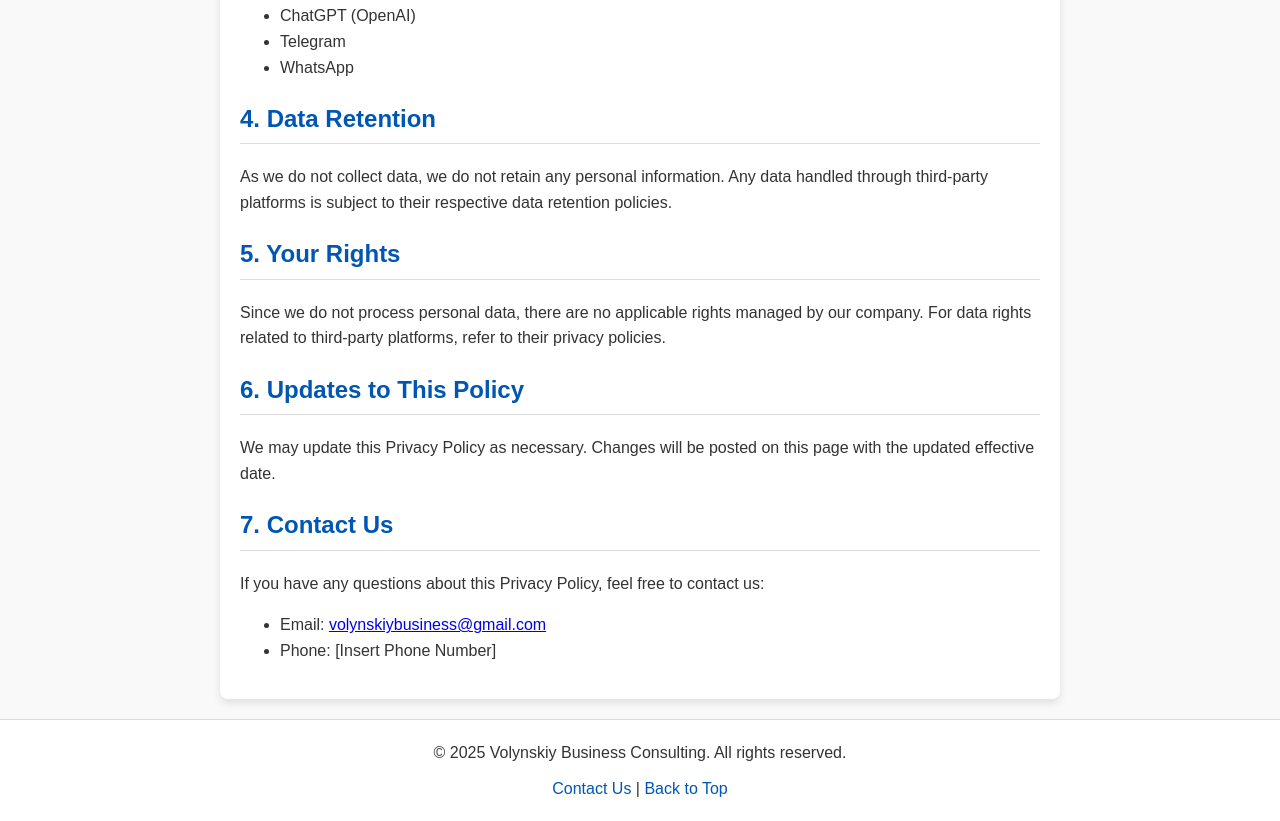
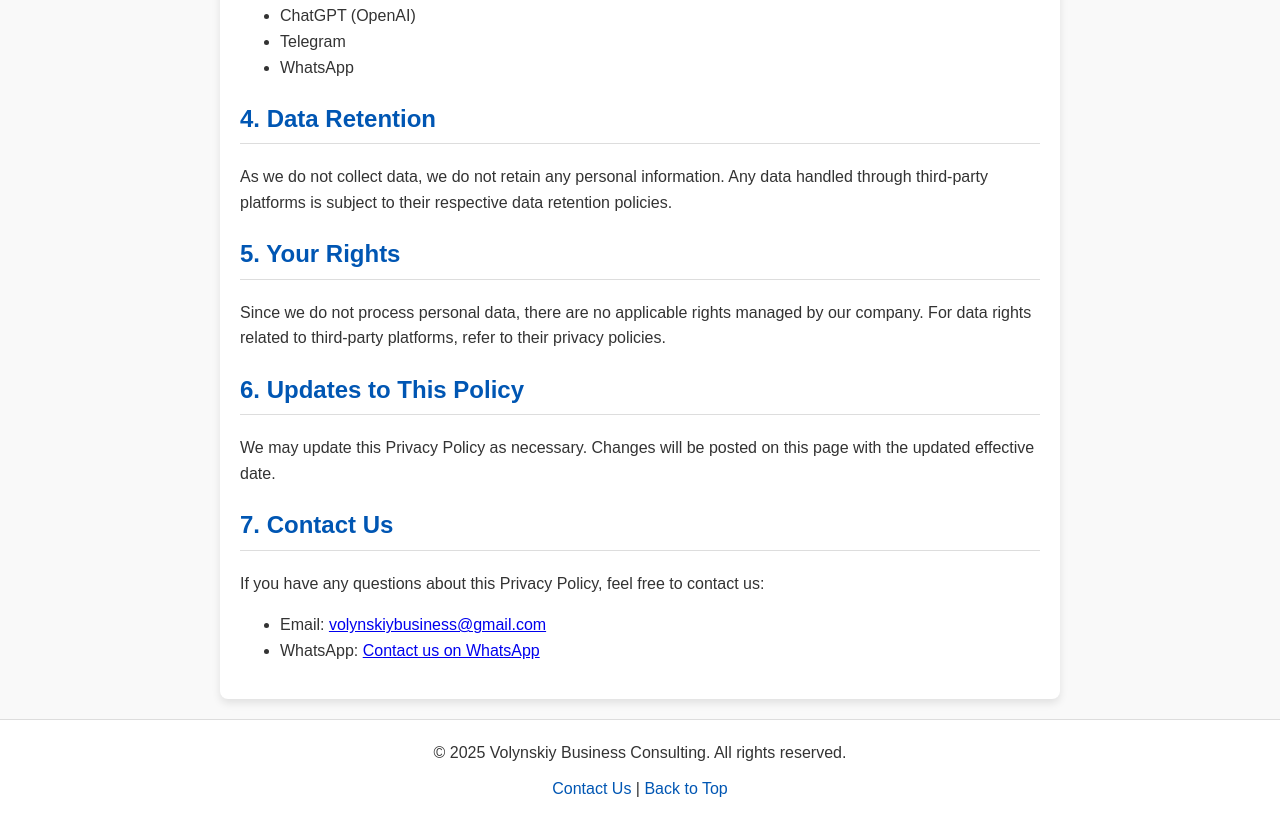
Before and after one commit to Volynskiy-Business/privacy-policy, a plain HTML site: page index.html in a window 1280 px wide. Shown: the part 778-1599 px from the top of the page. Drawn offline with Linux system fonts and the light colour scheme.

Commit message:
Updated Privacy Policy with WhatsApp link and enhanced structure

```diff
--- a/index.html
+++ b/index.html
@@ -84,7 +84,7 @@
         <p>If you have any questions about this Privacy Policy, feel free to contact us:</p>
         <ul>
             <li>Email: <a href="mailto:volynskiybusiness@gmail.com">volynskiybusiness@gmail.com</a></li>
-            <li>Phone: [Insert Phone Number]</li>
+            <li>WhatsApp: <a href="https://wa.me/972585121035" target="_blank">Contact us on WhatsApp</a></li>
         </ul>
     </div>
     <footer>
```
